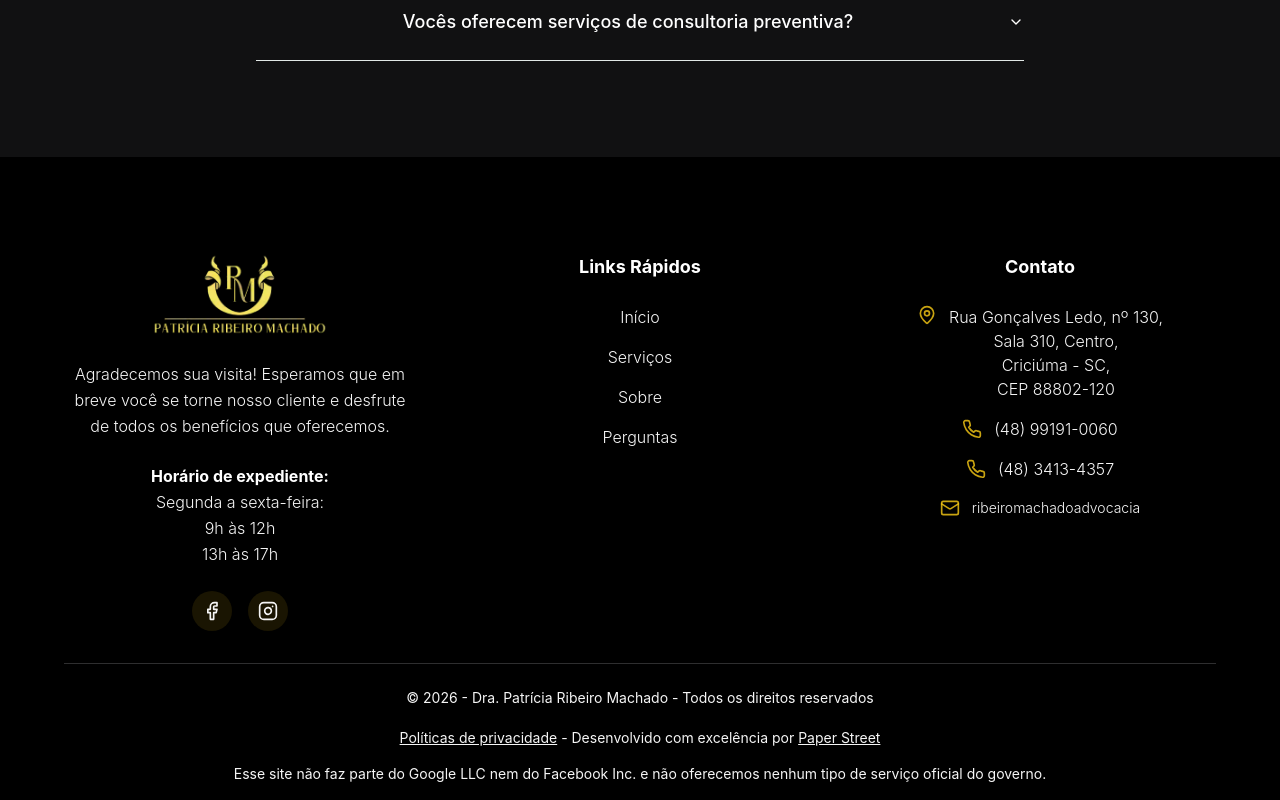
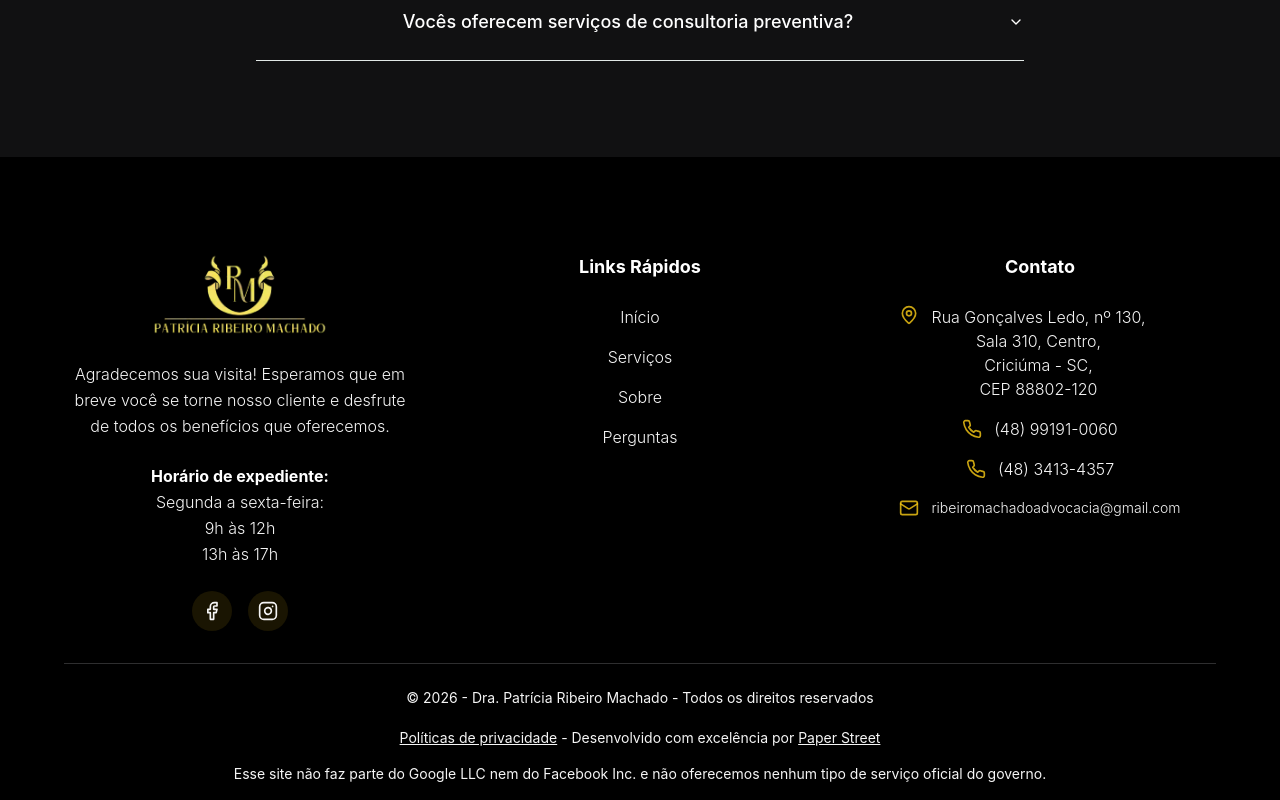
Before and after one commit to Paper-Street-Softwares/SOP-Patricia-Ribeiro, a React (Vite) app: page / in a window 1280 px wide. Shown: the part 5902-6702 px from the top of the page. Built offline with nearby package versions, Linux system fonts and the light colour scheme.

Commit message:
fix: Email

```diff
--- a/src/content/content.jsx
+++ b/src/content/content.jsx
@@ -46,7 +46,7 @@ const currentYear = new Date().getFullYear();
 export const infos = {
   name: "Dra. Patrícia Ribeiro Machado",
   email: "contato", // Email desejado pelo cliente
-  emailSecundario: "ribeiromachadoadvocacia", // Email desejado pelo cliente
+  emailSecundario: "ribeiromachadoadvocacia@gmail.com", // Email desejado pelo cliente
   domain: "patriciamachadoadvocacia.com.br", // Sem "www"
   phone: {
     ddd: "48",
```
